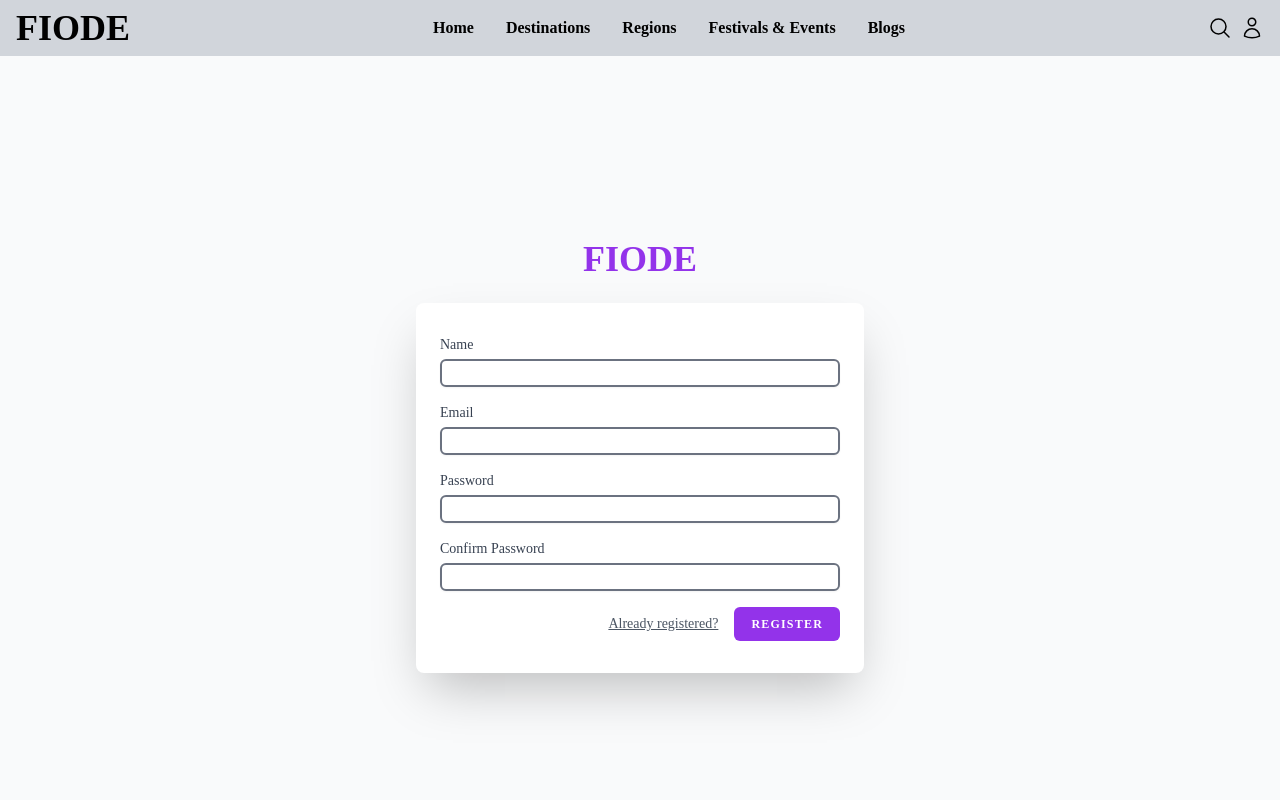
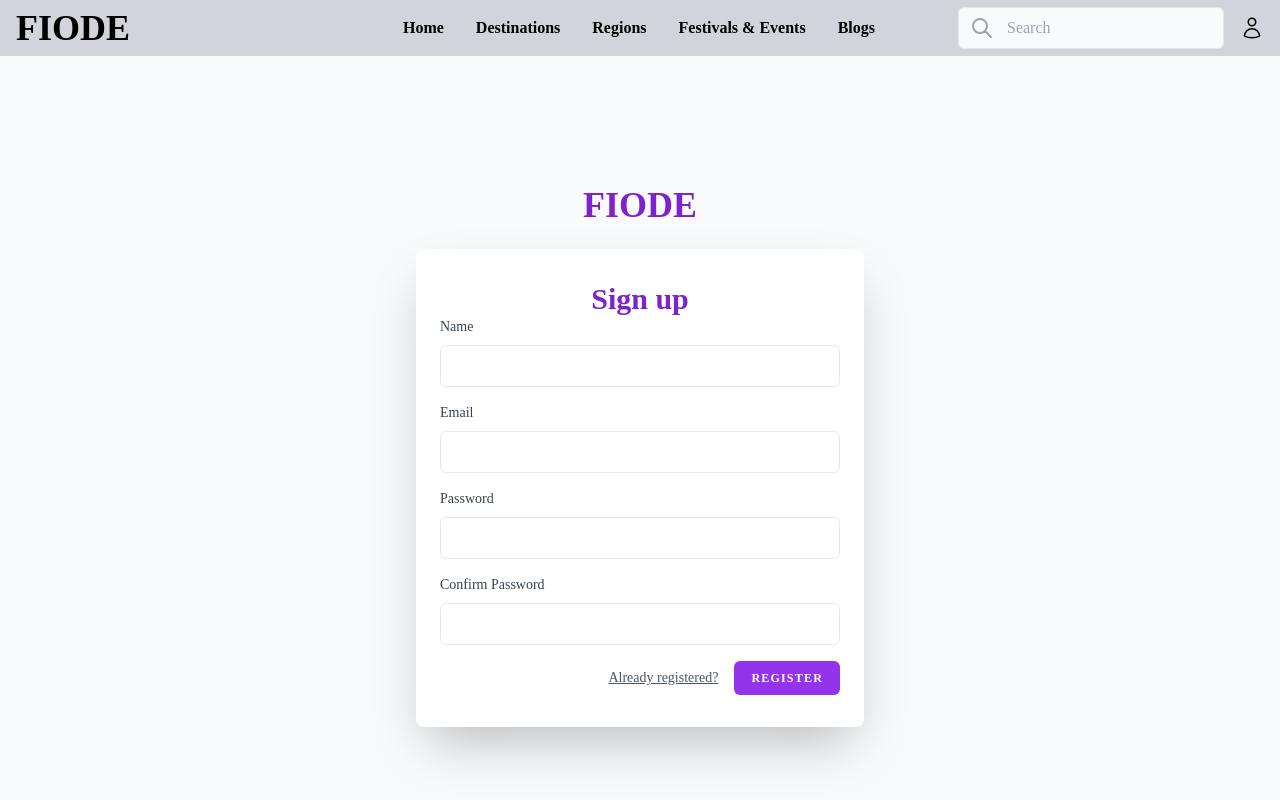
Before and after one commit to 19021369/Fiode, a React (Create React App) app: page /register in a window 1280 px wide. Shown: the top 800 px of the page. Built offline with nearby package versions, Linux system fonts and the light colour scheme.

Commit message:
them ltinh

```diff
--- a/src/components/Layout/components/Header/index.js
+++ b/src/components/Layout/components/Header/index.js
@@ -5,15 +5,16 @@ function Header() {
     const toggleNavIsShown = () => {
         setnavIsShown((navIsShown) => !navIsShown);
     };
-
+    const [searchBarIsShown, setSearchBarIsShown] = useState(false);
     return (
         <nav className="flex justify-between items-center h-15 px-4 z-10 w-full bg-gray-300">
-
-            <a href="/"> <h1>FIODE</h1></a>
+            <a href="/">
+                <h1 className='w-80'>FIODE</h1>
+            </a>
 
             <ul className="hidden md:flex font-semibold ">
                 <li>
-                    <a href="/" >Home</a>
+                    <a href="/">Home</a>
                 </li>
                 <li>
                     <a href="/destinations">Destinations</a>
@@ -30,21 +31,30 @@ function Header() {
             </ul>
 
             <div className="hidden md:flex">
-                <a><svg
+                    <form className="max-w-sm px-4">
+                        <div className="relative">
+                            <svg
                                 xmlns="http://www.w3.org/2000/svg"
+                                className="absolute top-0 bottom-0 w-6 h-6 my-auto text-gray-400 left-3"
                                 fill="none"
                                 viewBox="0 0 24 24"
-                    strokeWidth={1.5}
                                 stroke="currentColor"
-                    className="w-6 h-6 mr-2"
                             >
                                 <path
                                     strokeLinecap="round"
                                     strokeLinejoin="round"
-                        d="M21 21l-5.197-5.197m0 0A7.5 7.5 0 105.196 5.196a7.5 7.5 0 0010.607 10.607z"
+                                    strokeWidth={2}
+                                    d="M21 21l-6-6m2-5a7 7 0 11-14 0 7 7 0 0114 0z"
                                 />
-                </svg></a>
-                <a href='/login'>
+                            </svg>
+                            <input
+                                type="text"
+                                placeholder="Search"
+                                className="w-full py-2 pl-12 pr-4 text-gray-500 border rounded-md outline-none bg-gray-50 focus:bg-white focus:border-indigo-600"
+                            />
+                        </div>
+                    </form>
+                <a href="/login" className="flex items-center">
                     <svg
                         xmlns="http://www.w3.org/2000/svg"
                         fill="none"
@@ -61,6 +71,7 @@ function Header() {
                     </svg>
                 </a>
             </div>
+
             {!navIsShown && (
                 <svg
                     xmlns="http://www.w3.org/2000/svg"
--- a/src/components/Layout/components/Home/TopDestinations/index.js
+++ b/src/components/Layout/components/Home/TopDestinations/index.js
@@ -1,4 +1,4 @@
-import React, { useState } from 'react';
+import React from 'react';
 import HaGiang from '~/assets/HaGiang.jpg';
 import HaLong from '~/assets/HaLong.jpg';
 import HaNoi from '~/assets/HaNoi.jpg';
@@ -7,16 +7,7 @@ import PhuQuoc from '~/assets/PhuQuoc.jpg';
 // import SaiGon from '~/assets/SaGon.jpg';
 
 function TopDestinations() {
-    const [isHovering, setIsHovering] = useState(false);
-    // const [LocationName, setLocationName] = useState('');
 
-    const handleShowInfo = (e) => {
-        setIsHovering(true);
-    };
-
-    // useEffect((e) => {
-
-    // },[isHovering]);
     return (
         // dua ra 1 so dia diem noi bat gan da
         <div className="TopDestinations max-w-[1240px] mx-auto pt-16 px-4 text-center">
@@ -25,36 +16,31 @@ function TopDestinations() {
             <div className="grid grid-rows-none md:grid-cols-5 py-4 gap-2 md:gap-4">
 
                     <img
-                        onMouseOver={(e) => handleShowInfo(e)}
                         className="w-full h-full object-cover col-span-2 md:col-span-3 row-span-2  filter brightness-100 hover:brightness-50"
                         src={HaGiang}
                         alt="Hà Giang"
                     />
 
                     <img
-                        onMouseOver={(e) => handleShowInfo(e)}
-                        className="w-full h-full object-cover  filter brightness-100 hover:brightness-50"
+                        className="w-full h-full object-cover filter brightness-100 hover:brightness-50"
                         src={HaLong}
                         alt="Hạ Long"
                     />
 
                     <img
-                        onMouseOver={(e) => handleShowInfo(e)}
-                        className="w-full h-full object-cover  filter brightness-100 hover:brightness-50"
+                        className="w-full h-full object-cover filter brightness-100 hover:brightness-50"
                         src={HaNoi}
                         alt="Hà Nội"
                     />
 
                     <img
-                        onMouseOver={(e) => handleShowInfo(e)}
-                        className="w-full h-full object-cover  filter brightness-100 hover:brightness-50"
+                        className="w-full h-full object-cover filter brightness-100 hover:brightness-50"
                         src={HoiAn}
                         alt="Hội An"
                     />
 
                     <img
-                        onMouseOver={(e) => handleShowInfo(e)}
-                        className="w-full h-full object-cover  filter brightness-100 hover:brightness-50"
+                        className="w-full h-full object-cover filter brightness-100 hover:brightness-50"
                         src={PhuQuoc}
                         alt="Phú Quốc"
                     />
--- a/src/components/Layout/components/Login/index.js
+++ b/src/components/Layout/components/Login/index.js
@@ -2,8 +2,13 @@ import React from 'react';
 
 function LoginPage() {
     return (
-        <div className="relative flex flex-col justify-center min-h-screen overflow-hidden">
-            <div className="w-full p-6 m-auto bg-white rounded-md shadow-md lg:max-w-xl">
+        <div className="flex flex-col relative items-center pt-6 sm:justify-center h-screen overflow-hidden">
+            <div>
+                <a href="/">
+                    <h3 className="text-4xl font-bold text-purple-700">FIODE</h3>
+                </a>
+            </div>
+            <div className="w-full px-6 py-8 mt-6 overflow-hidden bg-white shadow-2xl sm:max-w-md sm:rounded-lg">
                 <h1 className="text-3xl font-semibold text-center text-purple-700">
                     Sign in
                 </h1>
@@ -33,7 +38,7 @@ function LoginPage() {
                         />
                     </div>
                     <a
-                        href="#"
+                        href="/"
                         className="text-xs text-purple-600 hover:underline"
                     >
                         Forget Password?
--- a/src/components/Layout/components/Register/index.js
+++ b/src/components/Layout/components/Register/index.js
@@ -5,10 +5,15 @@ function RegistrationPage() {
         <div className="flex flex-col items-center min-h-screen pt-6 sm:justify-center sm:pt-0 bg-gray-50">
             <div>
                 <a href="/">
-                    <h3 className="text-4xl font-bold text-purple-600">FIODE</h3>
+                    <h3 className="text-4xl font-bold text-purple-700">
+                        FIODE
+                    </h3>
                 </a>
             </div>
             <div className="w-full px-6 py-8 mt-6 overflow-hidden bg-white shadow-2xl sm:max-w-md sm:rounded-lg">
+                <h1 className="text-3xl font-semibold text-center text-purple-700">
+                    Sign up
+                </h1>
                 <form>
                     <div>
                         <label
@@ -21,7 +26,7 @@ function RegistrationPage() {
                             <input
                                 type="text"
                                 name="name"
-                                className="border-2 block w-full mt-1 border-gray-500 rounded-md shadow-sm focus:border-indigo-300 focus:ring focus:ring-indigo-200 focus:ring-opacity-50"
+                                className="block w-full px-4 py-2 mt-2 text-purple-700 bg-white border rounded-md focus:border-purple-400 focus:ring-purple-300 focus:outline-none focus:ring focus:ring-opacity-40"
                             />
                         </div>
                     </div>
@@ -36,7 +41,7 @@ function RegistrationPage() {
                             <input
                                 type="email"
                                 name="email"
-                                className="border-2 block w-full mt-1 border-gray-500 rounded-md shadow-sm focus:border-indigo-300 focus:ring focus:ring-indigo-200 focus:ring-opacity-50"
+                                className="block w-full px-4 py-2 mt-2 text-purple-700 bg-white border rounded-md focus:border-purple-400 focus:ring-purple-300 focus:outline-none focus:ring focus:ring-opacity-40"
                             />
                         </div>
                     </div>
@@ -51,7 +56,7 @@ function RegistrationPage() {
                             <input
                                 type="password"
                                 name="password"
-                                className="border-2 block w-full mt-1 border-gray-500 rounded-md shadow-sm focus:border-indigo-300 focus:ring focus:ring-indigo-200 focus:ring-opacity-50"
+                                className="block w-full px-4 py-2 mt-2 text-purple-700 bg-white border rounded-md focus:border-purple-400 focus:ring-purple-300 focus:outline-none focus:ring focus:ring-opacity-40"
                             />
                         </div>
                     </div>
@@ -66,7 +71,7 @@ function RegistrationPage() {
                             <input
                                 type="password"
                                 name="password_confirmation"
-                                className="border-2 block w-full mt-1 border-gray-500 rounded-md shadow-sm focus:border-indigo-300 focus:ring focus:ring-indigo-200 focus:ring-opacity-50"
+                                className="block w-full px-4 py-2 mt-2 text-purple-700 bg-white border rounded-md focus:border-purple-400 focus:ring-purple-300 focus:outline-none focus:ring focus:ring-opacity-40"
                             />
                         </div>
                     </div>
@@ -77,13 +82,14 @@ function RegistrationPage() {
                         >
                             Already registered?
                         </a>
-                        <a href='/'><button
-                            type="submit"
-                            className="inline-flex items-center px-4 py-2 ml-4 text-xs font-semibold tracking-widest text-white uppercase transition duration-150 ease-in-out bg-purple-600 border border-transparent rounded-md active:bg-purple-900 false"
-                        >
-                            Register
-                        </button></a>
-
+                        <a href="/">
+                            <button
+                                type="submit"
+                                className="inline-flex items-center px-4 py-2 ml-4 text-xs font-semibold tracking-widest text-white uppercase transition duration-150 ease-in-out bg-purple-600 border border-transparent rounded-md active:bg-purple-900 false"
+                            >
+                                Register
+                            </button>
+                        </a>
                     </div>
                 </form>
             </div>
```
Lines whose indentation alone changed are shown as unchanged.
